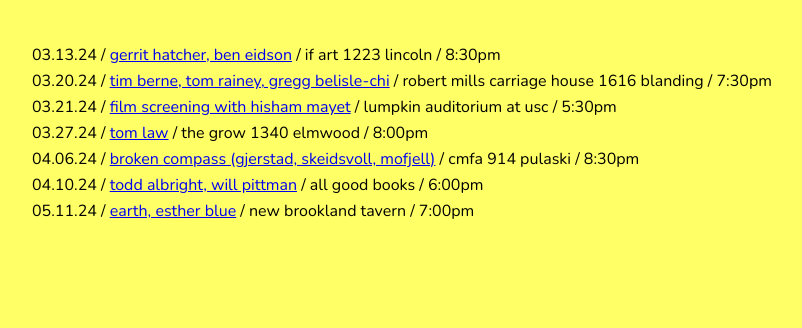
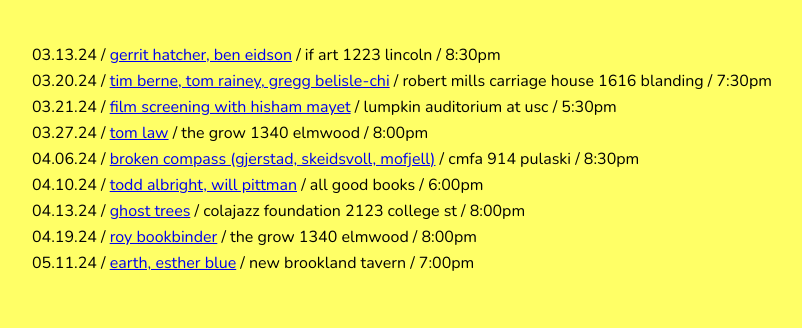
Before and after one commit to bigsoundlive/bigsoundlive.github.io, a plain HTML site: page index.html in a window 1280 px wide. Shown: the part 472-800 px from the top of the page, without its empty margins (18-820 px from the left). Drawn offline with nearby package versions, Linux system fonts and the light colour scheme.

Commit message:
Update index.html

```diff
--- a/index.html
+++ b/index.html
@@ -50,6 +50,8 @@
       {date: '03.27.24', venue: 'the grow 1340 elmwood', artist: 'tom law', link: 'http://conundrum.us/words.html', time: '8:00pm' },
       {date: '04.06.24', venue: 'cmfa 914 pulaski', artist: 'broken compass (gjerstad, skeidsvoll, mofjell)', link: 'https://frodegjerstad.bandcamp.com/album/broken-compass', time: '8:30pm' },
       {date: '04.10.24', venue: 'all good books', artist: 'todd albright, will pittman', link: 'https://www.toddalbright.com/', time: '6:00pm' },
+      {date: '04.13.24', venue: 'colajazz foundation 2123 college st', artist: 'ghost trees', link: 'https://ghost-trees.bandcamp.com/music', time: '8:00pm' },
+      {date: '04.19.24', venue: 'the grow 1340 elmwood', artist: 'roy bookbinder', link: 'https://www.roybookbinder.com/', time: '8:00pm' },
       {date: '05.11.24', venue: 'new brookland tavern', artist: 'earth, esther blue', link: 'https://www.newbrooklandtavern.com/event-details/earth-w-esther-blue', time: '7:00pm' },
     ];
 
```
